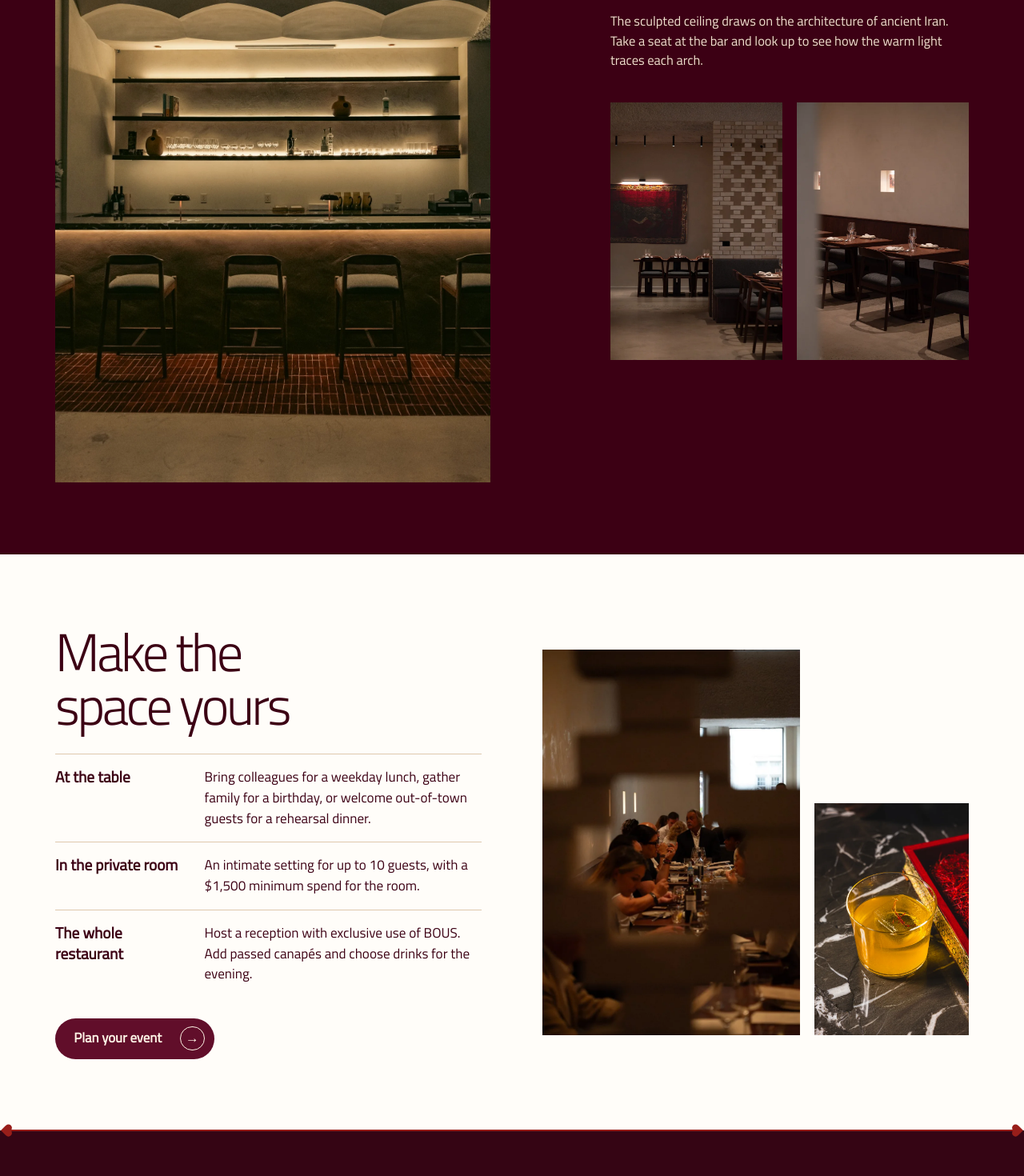
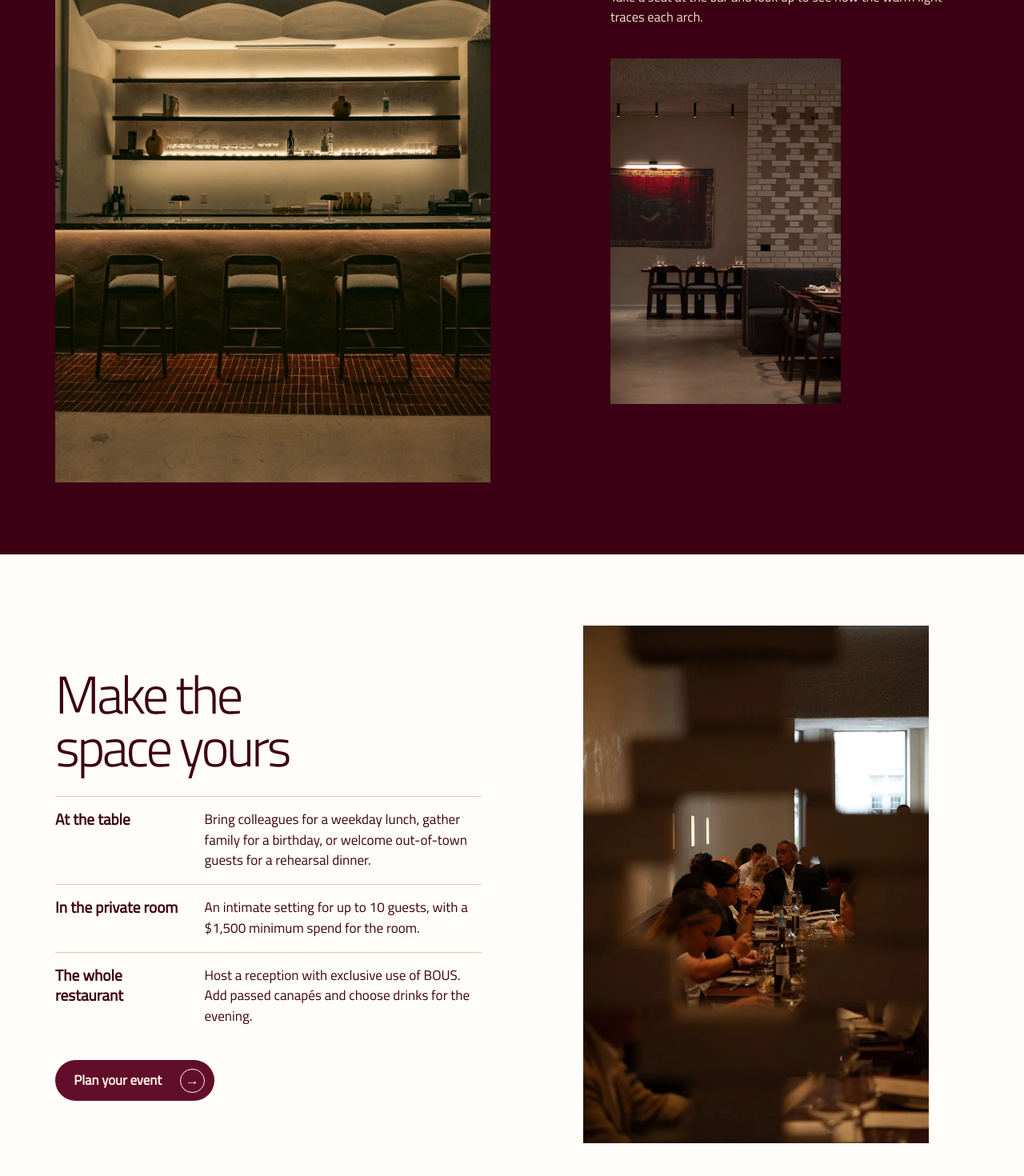
Before and after one commit to BOUS-Persian-Cuisine/website, a Next.js app: page /group-event in a window 1280 px wide. Shown: the part 2080-3550 px from the top of the page at 80% size. Built offline with nearby package versions, Linux system fonts and the light colour scheme.

Commit message:
Simplify the group event galleries by removing the set-table and cocktail photos

```diff
--- a/src/components/GroupEventLanding.tsx
+++ b/src/components/GroupEventLanding.tsx
@@ -201,28 +201,17 @@ export function GroupEventLanding({ onPlan }: { onPlan: () => void }) {
                   )}
                 </p>
               </section>
-              <div className={css.roomPhotos}>
               <Image
+                className={css.roomPortrait}
                 width={760}
                 height={1139}
-                  sizes="(max-width: 680px) 44vw, (max-width: 1200px) 22vw, 14rem"
+                sizes="(max-width: 680px) 63vw, (max-width: 960px) 28vw, 18rem"
                 src="/img/group-events/brickwork-and-tapestry.webp"
                 alt={t(
                   "A red wall hanging beside the open brick screen in the BOUS dining room",
                   "Une tenture rouge près de la cloison de briques ajourée dans la salle de BOUS",
                 )}
               />
-                <Image
-                  width={700}
-                  height={1049}
-                  sizes="(max-width: 680px) 44vw, (max-width: 1200px) 22vw, 14rem"
-                  src="/img/group-events/set-tables.webp"
-                  alt={t(
-                    "Wooden tables set for dinner beneath illuminated wall niches",
-                    "Des tables en bois dressées sous les niches éclairées du mur",
-                  )}
-                />
-              </div>
             </div>
           </div>
         </div>
@@ -236,28 +225,17 @@ export function GroupEventLanding({ onPlan }: { onPlan: () => void }) {
         <h2 id="occasions-heading">
           {t("Make the space yours", "Un lieu pour votre occasion")}
         </h2>
-        <div className={css.pair}>
         <Image
+          className={css.dinnerPhoto}
           width={840}
           height={1258}
-            sizes="(max-width:720px) 53vw, 30vw"
+          sizes="(max-width: 480px) 90vw, (max-width: 720px) 27rem, (max-width: 1080px) 42vw, 27rem"
           src="/img/group-events/group-at-dinner.webp"
           alt={t(
             "Guests in conversation around a long dinner table, seen through the brick screen",
             "Des convives discutent autour d’une longue table, à travers la cloison de briques",
           )}
         />
-          <Image
-            width={667}
-            height={1000}
-            sizes="(max-width:720px) 32vw, 18vw"
-            src="/img/group-events/cocktail.webp"
-            alt={t(
-              "An amber cocktail on the veined stone bar",
-              "Un cocktail ambré sur le comptoir de pierre veiné",
-            )}
-          />
-        </div>
         <div className={css.occasionText}>
           <dl>
             <div>
--- a/src/styles/group-event-landing.module.css
+++ b/src/styles/group-event-landing.module.css
@@ -218,11 +218,8 @@
   display: grid;
   gap: clamp(1.5rem, 3vw, 3rem);
 }
-.roomPhotos {
-  display: grid;
-  grid-template-columns: repeat(2, minmax(0, 1fr));
-  align-items: start;
-  gap: clamp(0.65rem, 1.35vw, 1.4rem);
+.galleryDetails .roomPortrait {
+  width: min(70%, 18rem);
 }
 .bar {
   padding-top: clamp(1.2rem, 2.5vw, 2.5rem);
@@ -243,7 +240,7 @@
 .occasions {
   display: grid;
   grid-template-columns: minmax(0, 1fr) minmax(0, 1fr);
-  grid-template-areas: "heading photos" "details photos";
+  grid-template-areas: "heading photo" "details photo";
   gap: 1.7rem clamp(2rem, 6vw, 6rem);
   align-items: start;
 }
@@ -273,13 +270,10 @@
   margin: 0;
   line-height: 1.5;
 }
-.pair {
-  grid-area: photos;
-  display: grid;
-  grid-template-columns: minmax(0, 1.25fr) minmax(0, 0.75fr);
-  gap: clamp(0.7rem, 1.4vw, 1.4rem);
-  align-self: center;
-  align-items: end;
+.dinnerPhoto {
+  grid-area: photo;
+  max-width: 27rem;
+  place-self: center;
 }
 @media (max-width: 960px) {
   .occasionText dl > div {
@@ -330,7 +324,7 @@
   }
   .occasions {
     grid-template-columns: 1fr;
-    grid-template-areas: "heading" "photos" "details";
+    grid-template-areas: "heading" "photo" "details";
   }
   .occasionText dl > div {
     grid-template-columns: minmax(0, 0.65fr) minmax(0, 1.35fr);
```
Lines whose indentation alone changed are shown as unchanged.
